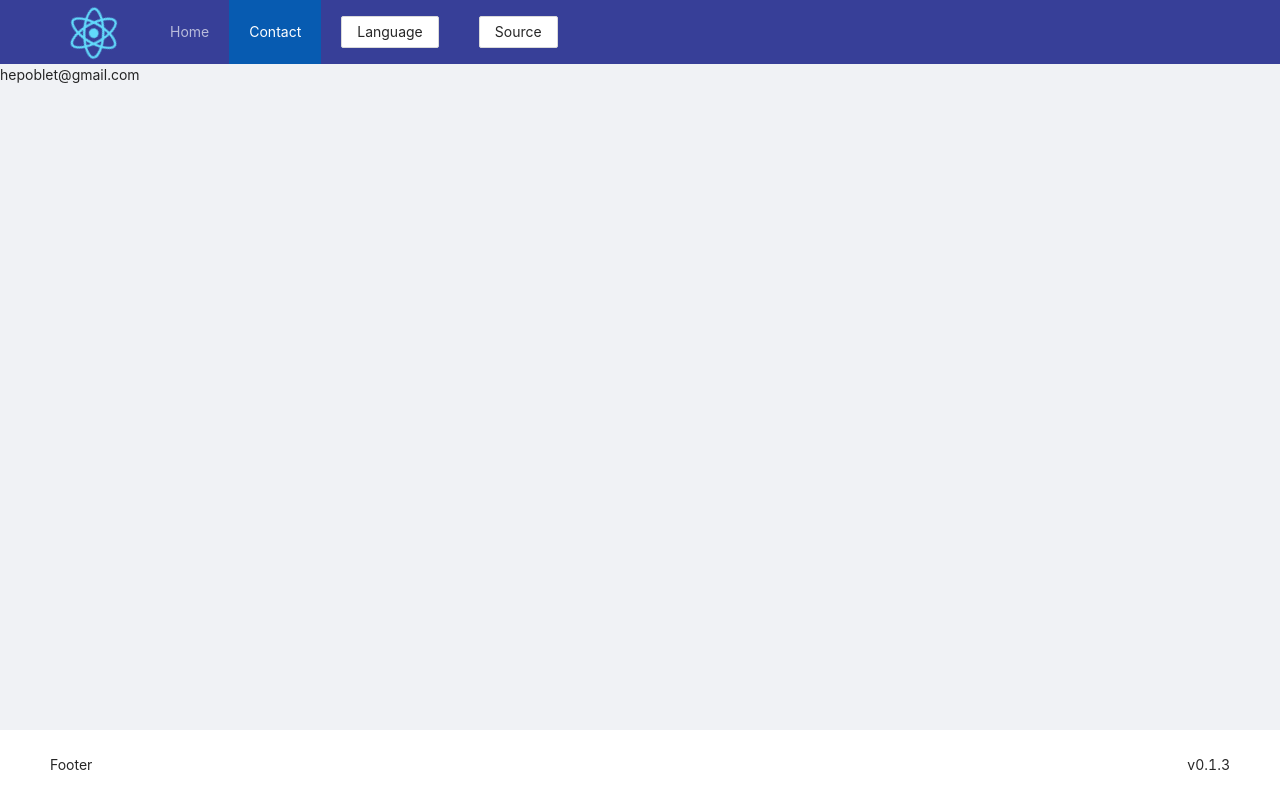
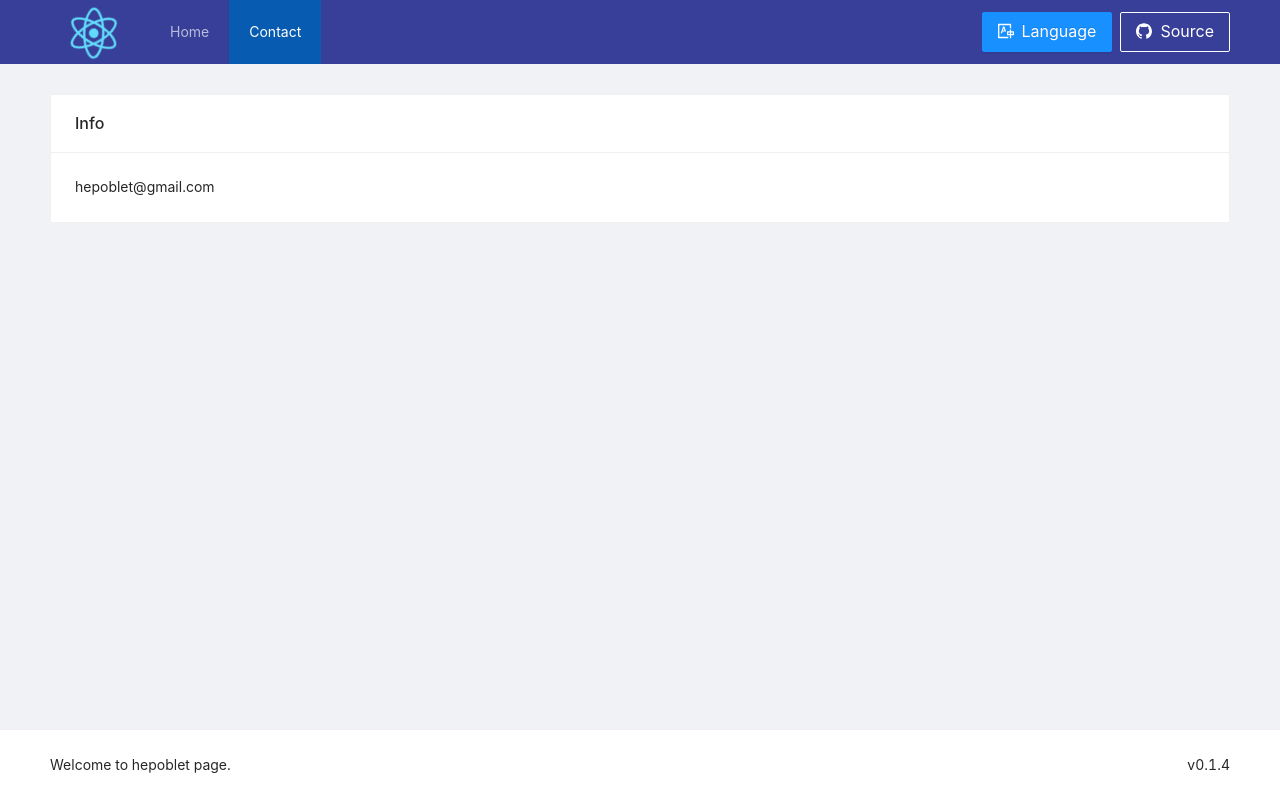
Before and after one commit to hepoblet/hepoblet.github.io, a React app: page / in a window 1280 px wide. Both pictures are taken after a click on the item "Contact". Built offline with nearby package versions, Linux system fonts and the light colour scheme.

Commit message:
update pages

```diff
--- a/package.json
+++ b/package.json
@@ -1,6 +1,6 @@
 {
   "name": "hepoblet",
-  "version": "0.1.3",
+  "version": "0.1.4",
   "private": true,
   "homepage": "https://hepoblet.github.io",
   "scripts": {
--- a/src/layouts/antd/components/Footer/i18n.js
+++ b/src/layouts/antd/components/Footer/i18n.js
@@ -1,11 +1,11 @@
 import i18n from '@config/i18n';
 
 i18n.addResources('en', 'footer', {
-  description: 'Footer',
+  description: 'Welcome to hepoblet page.',
 });
 
 i18n.addResources('es', 'footer', {
-  description: 'Pie de página',
+  description: 'Bienvenido a la página de hepoblet.',
 });
 
 export default i18n;
--- a/src/layouts/antd/components/Footer/index.js
+++ b/src/layouts/antd/components/Footer/index.js
@@ -11,8 +11,8 @@ const Footer = () => {
   return (
     <Layout.Footer>
       <Row className="container">
-        <Col className="text-left" span={12}>{t('description')}</Col>
-        <Col className="text-right" span={12}>
+        <Col span={24} lg={12} align="left">{t('description')}</Col>
+        <Col span={24} lg={12} align="right">
           v
           {version}
         </Col>
--- a/src/layouts/antd/components/Header/index.js
+++ b/src/layouts/antd/components/Header/index.js
@@ -1,6 +1,7 @@
 import {
-  Layout, Menu, Button, Row,
+  Layout, Menu, Button, Row, Col, Space,
 } from 'antd';
+import { GithubOutlined, TranslationOutlined } from '@ant-design/icons';
 import { Link, useLocation } from 'react-router-dom';
 import { useTranslation } from 'react-i18next';
 
@@ -17,8 +18,9 @@ const Header = () => {
   };
 
   return (
-    <Layout.Header>
+    <Layout.Header className="header">
       <Row className="container">
+        <Col span={24} lg={12} align="left">
           <div className="logo-container">
             <img src={logo} className="logo" alt="logo" />
           </div>
@@ -33,23 +35,33 @@ const Header = () => {
                 {t('contact')}
               </Link>
             </Menu.Item>
-          <Menu.Item>
-            <Button onClick={() => {
+          </Menu>
+        </Col>
+        <Col span={24} lg={12} align="right">
+          <Space>
+            <Button
+              type="primary"
+              size="large"
+              icon={<TranslationOutlined />}
+              onClick={() => {
                 switchLang();
               }}
             >
               {t('language')}
             </Button>
-          </Menu.Item>
-          <Menu.Item>
-            <Button onClick={() => {
+            <Button
+              type="ghost"
+              size="large"
+              ghost
+              icon={<GithubOutlined />}
+              onClick={() => {
                 window.location = 'https://github.com/hepoblet/hepoblet.github.io';
               }}
             >
               {t('source')}
             </Button>
-          </Menu.Item>
-        </Menu>
+          </Space>
+        </Col>
       </Row>
     </Layout.Header>
   );
--- a/src/layouts/antd/styles.less
+++ b/src/layouts/antd/styles.less
@@ -72,3 +72,8 @@ code {
   color: @primary-color;
   text-align: 'center';
 }
+
+.header {
+  height: auto;
+  min-height: 64px;
+}
--- a/src/pages/Contact/index.js
+++ b/src/pages/Contact/index.js
@@ -1,9 +1,14 @@
-import { Row, Col } from 'antd';
+import { Card, Row, Col } from 'antd';
 
 const Contact = () => (
-  <Row>
-    <Col span={24}>
-      hepoblet@gmail.com
+  <Row className="container content">
+    <Col span={24} lg={24}>
+      <Card
+        title="Info"
+        bordered
+      >
+        hepoblet@gmail.com
+      </Card>
     </Col>
   </Row>
 );
--- a/src/pages/Home/index.js
+++ b/src/pages/Home/index.js
@@ -1,5 +1,5 @@
 import {
-  Row, Col, Card, Progress, Avatar,
+  Card, Avatar, Row, Col,
 } from 'antd';
 import { EditOutlined, EllipsisOutlined, SettingOutlined } from '@ant-design/icons';
 
@@ -9,35 +9,33 @@ const Home = () => (
   <Row className="container content">
     <Col span={24} lg={5}>
       <Card
+        title="Skills"
         cover={(
           <img
             alt="img"
             src={photo}
           />
         )}
-        title="Skills"
-        bordered={false}
         actions={[
           <SettingOutlined key="setting" />,
           <EditOutlined key="edit" />,
           <EllipsisOutlined key="ellipsis" />,
         ]}
+        bordered
       >
         <Card.Meta
-          avatar={<Avatar src="https://zos.alipayobjects.com/rmsportal/ODTLcjxAfvqbxHnVXCYX.png" />}
           title="Card title"
           description="This is the description"
+          avatar={<Avatar src={photo} />}
         />
-        <Row>
-          <Progress percent={50} status="active" showInfo={false} />
-          <Progress percent={75} status="active" showInfo={false} />
-          <Progress percent={100} status="active" showInfo={false} />
-        </Row>
       </Card>
     </Col>
     <Col span={24} lg={1} />
     <Col span={24} lg={18}>
-      <Card title="Info" bordered={false}>
+      <Card
+        title="Info"
+        bordered
+      >
         hepoblet.github.io
       </Card>
     </Col>
```
Also changed, not shown: 1 other file (tests, documents, lock files or other folders). Lines whose indentation alone changed are shown as unchanged.
